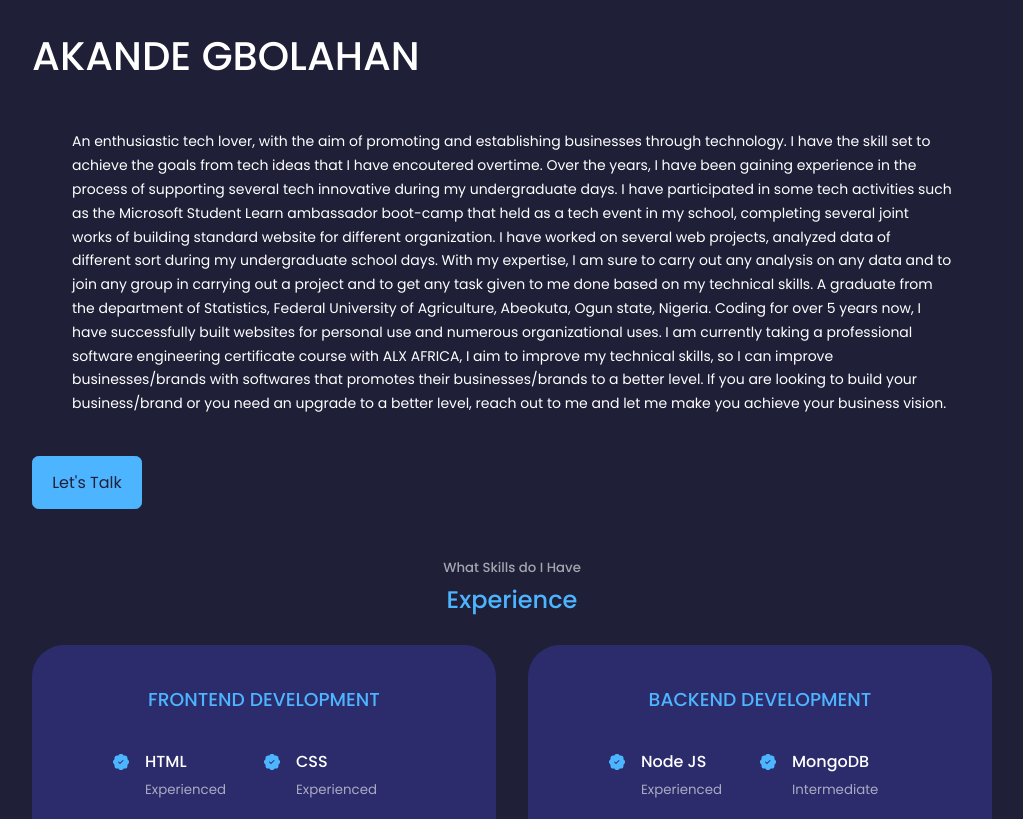
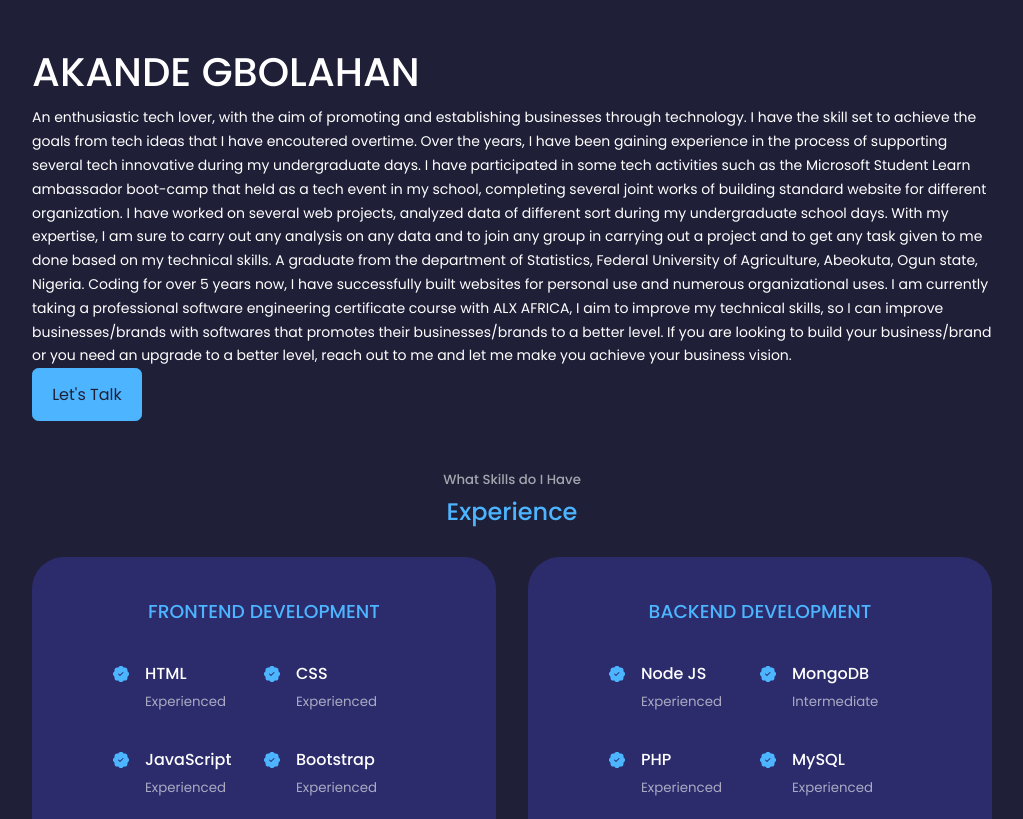
Before and after one commit to gboigwe/my-port, a React (Create React App) app: page / in a window 1280 px wide. Shown: the part 1033-1852 px from the top of the page, without its empty margins (128-1151 px from the left). Built offline with nearby package versions, Linux system fonts and the light colour scheme.

Commit message:
Update about.css

```diff
--- a/src/components/about/about.css
+++ b/src/components/about/about.css
@@ -1,9 +1,8 @@
 #about p {
-  padding: 2.5rem;
   font-size:14px;
 }
 #about h1 {
-  margin-top: 1.5rem;
+  margin-top: 2.5rem;
 }
 .about__container {
   display: grid;
```
